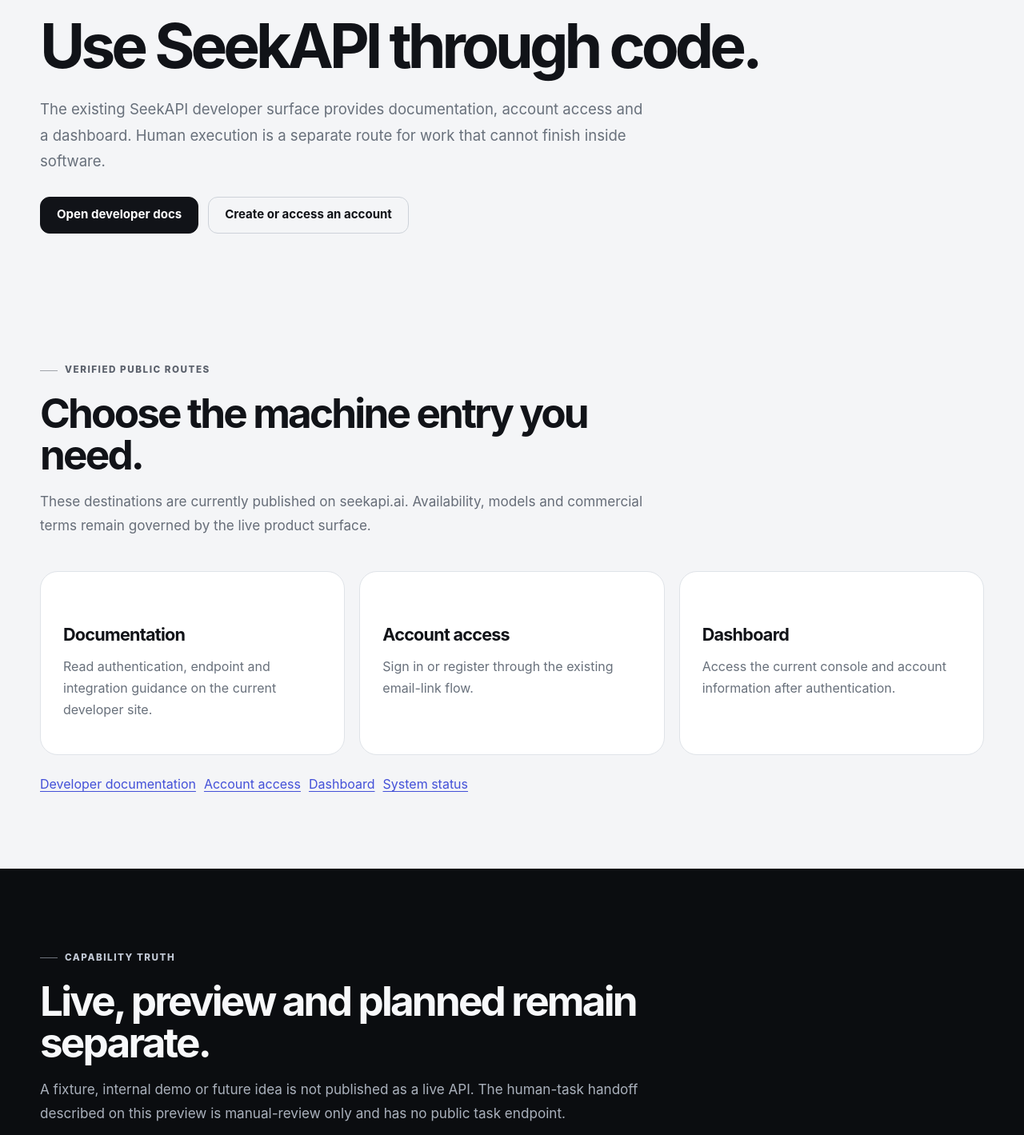
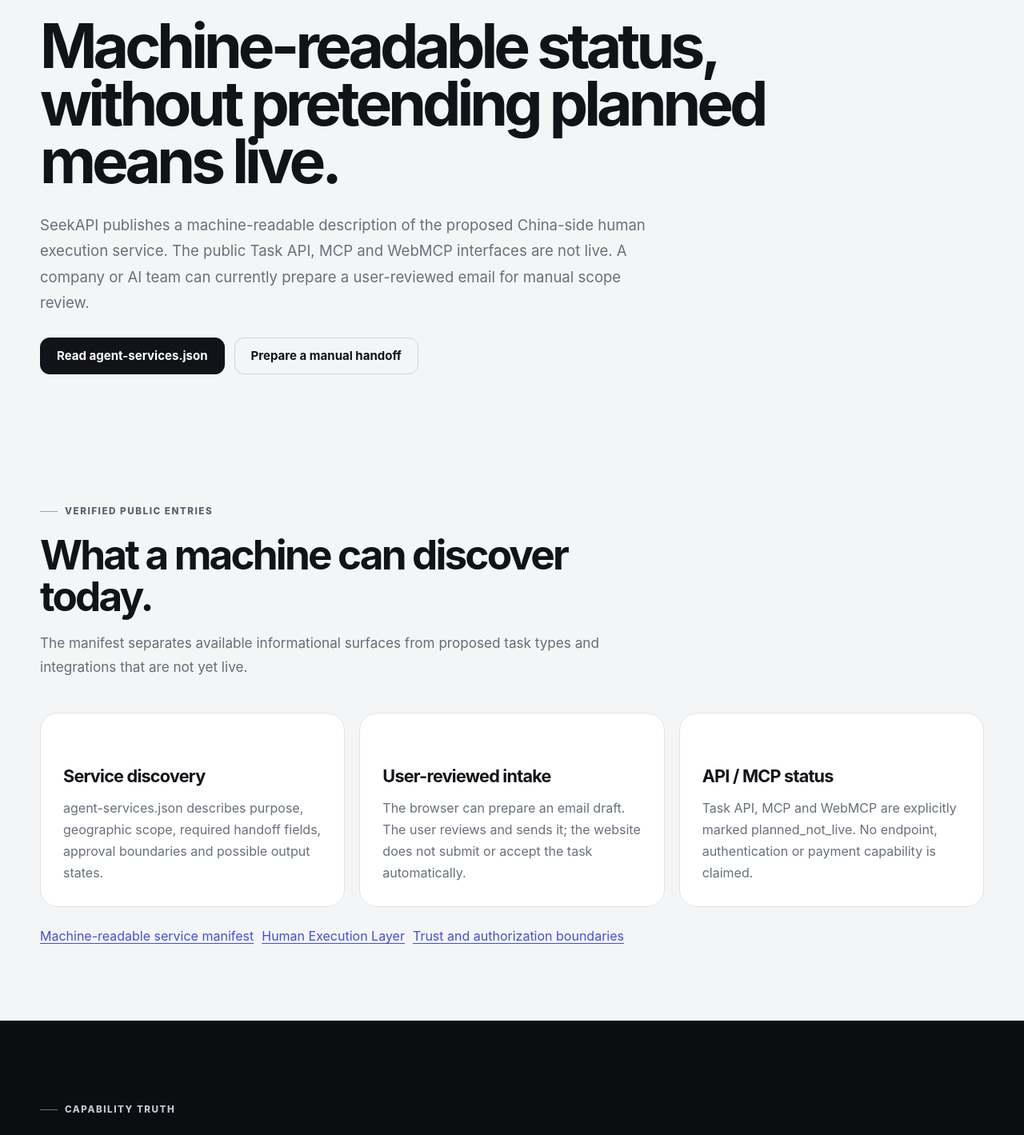
Before and after one commit to kiddhu/seekapi-public, a Next.js app: page /apis in a window 1280 px wide. Shown: the part 224-1643 px from the top of the page at 80% size. Built offline with nearby package versions, Linux system fonts and the light colour scheme.

Commit message:
fix: remove unverified developer route claims

```diff
--- a/app/apis/page.tsx
+++ b/app/apis/page.tsx
@@ -1,10 +1,9 @@
-import Link from 'next/link';
 import { CTA, Eyebrow, FeatureCard, PageShell, SectionTitle } from '@/components/site';
 import { pageMetadata } from '@/lib/site';
-export const metadata=pageMetadata('SeekAPI APIs for Developers','Use SeekAPI machine capabilities through the existing developer documentation, account flow and dashboard.','/apis');
+export const metadata=pageMetadata('SeekAPI Machine Interfaces','Review SeekAPI machine-readable service discovery and the verified status of API, MCP and human handoff capabilities.','/apis');
 export default function Page(){return <PageShell>
-  <section className="page-hero"><div className="container"><Eyebrow>For developers and machines</Eyebrow><h1>Use SeekAPI through code.</h1><p>The existing SeekAPI developer surface provides documentation, account access and a dashboard. Human execution is a separate route for work that cannot finish inside software.</p><div className="button-row"><a className="button" href="https://seekapi.ai/docs">Open developer docs</a><a className="button button-ghost" href="https://seekapi.ai/login">Create or access an account</a></div></div></section>
-  <section className="section"><div className="container"><SectionTitle eyebrow="Verified public routes" title="Choose the machine entry you need." body="These destinations are currently published on seekapi.ai. Availability, models and commercial terms remain governed by the live product surface."/><div className="grid-3"><FeatureCard title="Documentation" body="Read authentication, endpoint and integration guidance on the current developer site."/><FeatureCard title="Account access" body="Sign in or register through the existing email-link flow."/><FeatureCard title="Dashboard" body="Access the current console and account information after authentication."/></div><div className="link-list"><a className="text-link" href="https://seekapi.ai/docs">Developer documentation</a><a className="text-link" href="https://seekapi.ai/login">Account access</a><a className="text-link" href="https://seekapi.ai/dashboard">Dashboard</a><a className="text-link" href="https://seekapi.ai/status">System status</a></div></div></section>
-  <section className="section section-dark"><div className="container"><SectionTitle eyebrow="Capability truth" title="Live, preview and planned remain separate." body="A fixture, internal demo or future idea is not published as a live API. The human-task handoff described on this preview is manual-review only and has no public task endpoint."/></div></section>
+  <section className="page-hero"><div className="container"><Eyebrow>For developers and machines</Eyebrow><h1>Machine-readable status, without pretending planned means live.</h1><p>SeekAPI publishes a machine-readable description of the proposed China-side human execution service. The public Task API, MCP and WebMCP interfaces are not live. A company or AI team can currently prepare a user-reviewed email for manual scope review.</p><div className="button-row"><a className="button" href="/for-agents/agent-services.json">Read agent-services.json</a><a className="button button-ghost" href="/start?audience=agent">Prepare a manual handoff</a></div></div></section>
+  <section className="section"><div className="container"><SectionTitle eyebrow="Verified public entries" title="What a machine can discover today." body="The manifest separates available informational surfaces from proposed task types and integrations that are not yet live."/><div className="grid-3"><FeatureCard title="Service discovery" body="agent-services.json describes purpose, geographic scope, required handoff fields, approval boundaries and possible output states."/><FeatureCard title="User-reviewed intake" body="The browser can prepare an email draft. The user reviews and sends it; the website does not submit or accept the task automatically."/><FeatureCard title="API / MCP status" body="Task API, MCP and WebMCP are explicitly marked planned_not_live. No endpoint, authentication or payment capability is claimed."/></div><div className="link-list"><a className="text-link" href="/for-agents/agent-services.json">Machine-readable service manifest</a><a className="text-link" href="/for-agents">Human Execution Layer</a><a className="text-link" href="/trust">Trust and authorization boundaries</a></div></div></section>
+  <section className="section section-dark"><div className="container"><SectionTitle eyebrow="Capability truth" title="Live, preview and planned remain separate." body="A fixture, internal demo or future idea is not published as a live API. A public product API will receive documentation and a callable endpoint only after production evidence exists."/></div></section>
   <CTA title="Does the task require a real person in China?" body="Use the Human Execution page to define the task, authority and evidence required." primaryLabel="For Agents" primaryHref="/for-agents" secondaryLabel="Company services" secondaryHref="/china-supply-chain"/>
 </PageShell>}
```
Also changed, not shown: app/page.tsx (+2 -2 lines).
